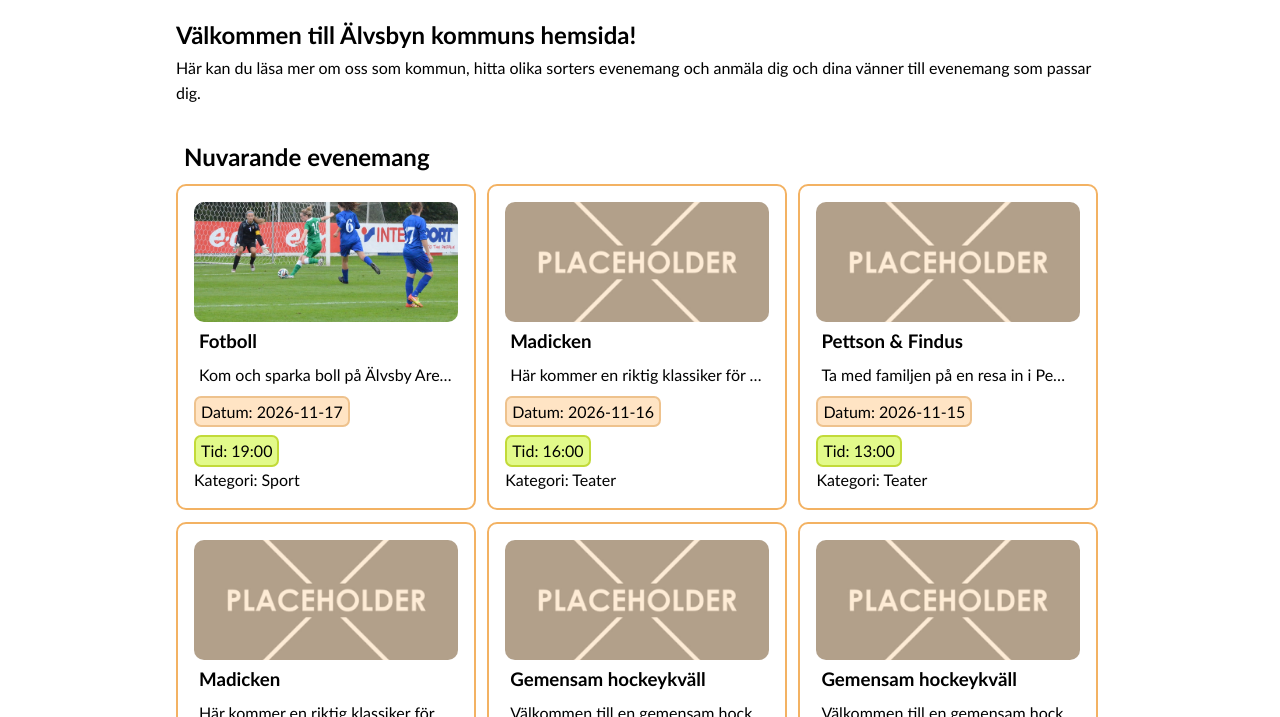
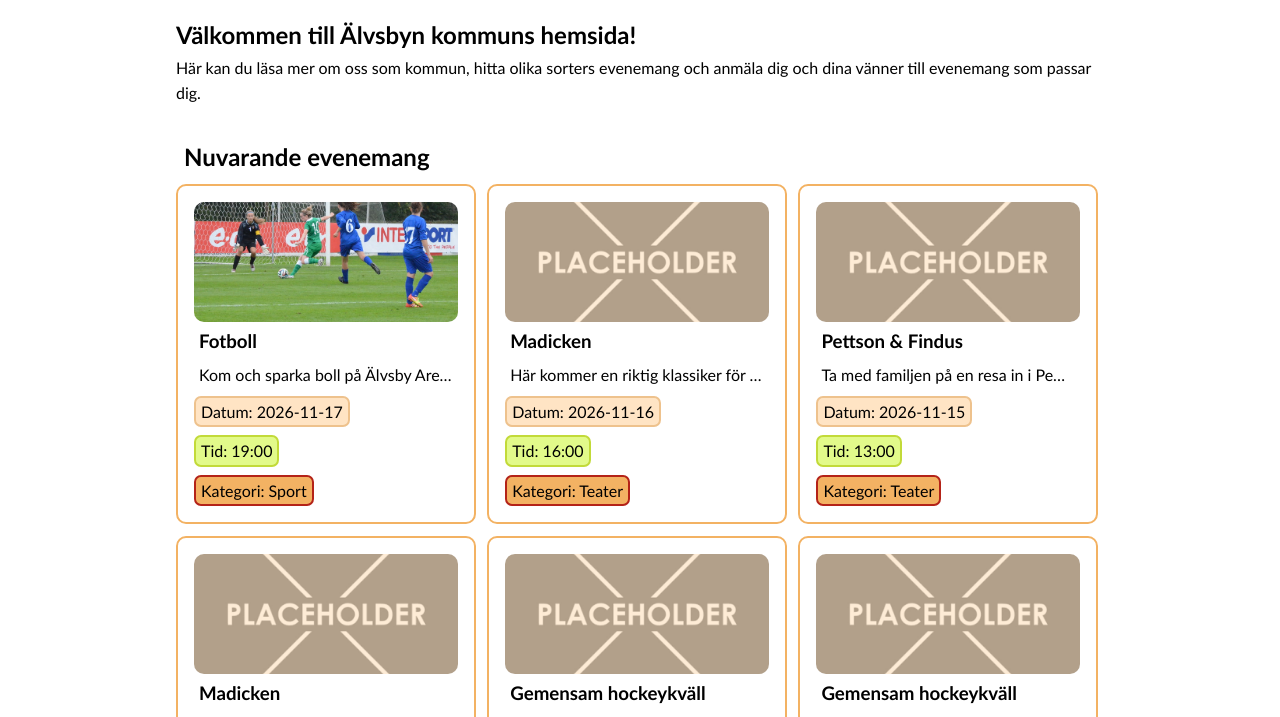
Before and after one commit to karja1337/K2-Projektinlamning, a plain HTML site: page frontend/index.html in a window 1280 px wide. Shown: the part 83-800 px from the top of the page. Drawn offline with Linux system fonts and the light colour scheme.

Commit message:
add category to modalbox

```diff
--- a/frontend/index.html
+++ b/frontend/index.html
@@ -20,6 +20,7 @@
             <span id="modal-time" class="event-card-time"></span>
             <span id="modal-location" class="event-card-location"></span>
             <span id="modal-organizer" class="event-card-organizer"></span>
+            <span id="modal-category" class="event-card-category"></span>
         </div>
         <section id="booking">
             <a id="booking-btn" class="booking-btn" href="#booking">Boka</a>
--- a/frontend/style.css
+++ b/frontend/style.css
@@ -111,7 +111,8 @@ main {
 .event-card-date,
 .event-card-time,
 .event-card-location,
-.event-card-organizer {
+.event-card-organizer,
+.event-card-category {
     box-sizing: border-box;
     width: fit-content;
     padding: 1px 5px;
@@ -138,6 +139,10 @@ main {
 .event-card-organizer {
     border: 2px solid #a6ac52;
     background-color: #e1e29a;
+}
+.event-card-category {
+    border: 2px solid #b42318;
+    background-color: #f3b263;
 }
 
 .event-card-desc {
```
